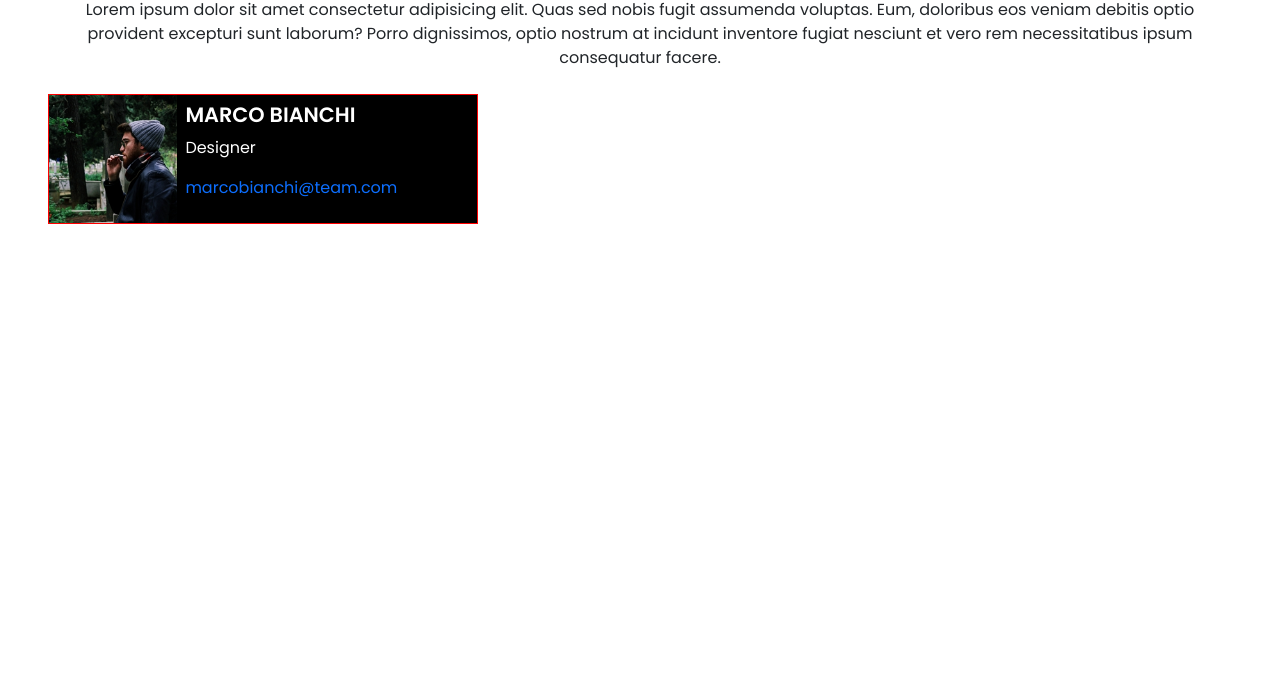
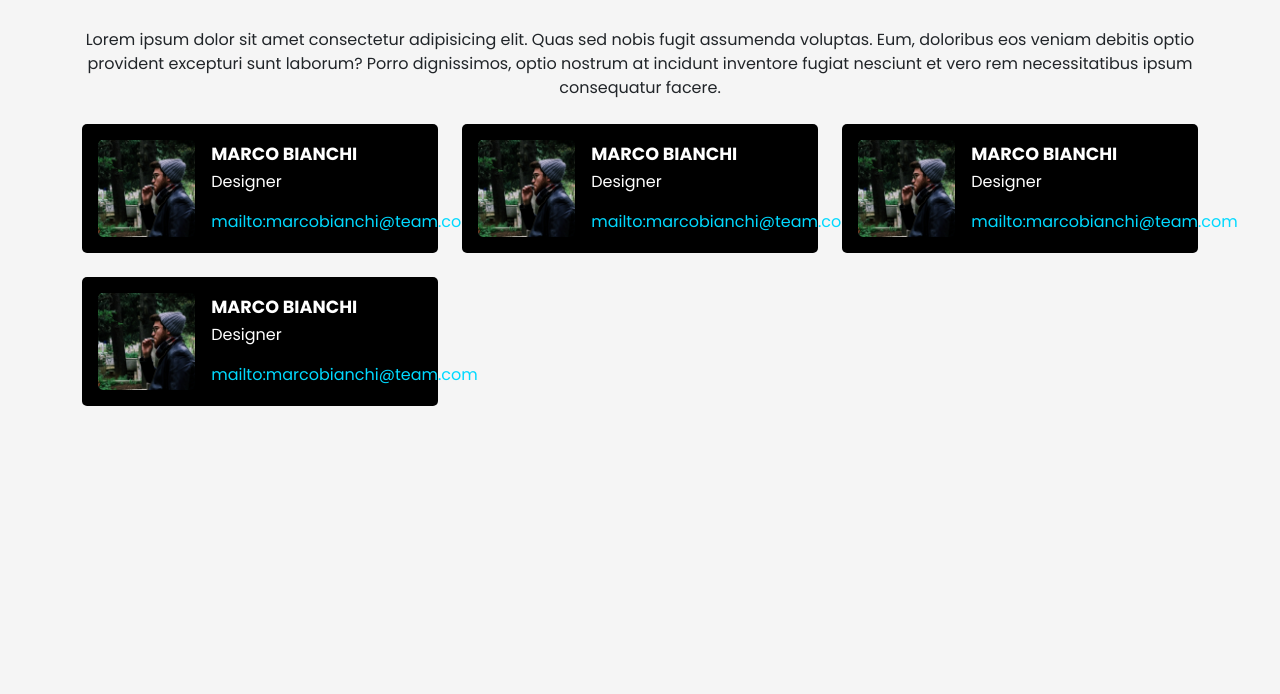
Before and after one commit to Andre050101/js-our-team, a plain HTML site: page index.html in a window 1280 px wide. Shown: the part 106-800 px from the top of the page. Drawn offline with nearby package versions, Linux system fonts and the light colour scheme; a web font is replaced by a local one.

Commit message:
html structure done

```diff
--- a/css/style.css
+++ b/css/style.css
@@ -1,6 +1,9 @@
 /*Variables*/
 :root {
     --title-color: #e53170;
+    --link-color: #00d9ff;
+    --card-bg-color: #000;
+    --text-color: #fff;
 }
 
 /*debug*/
@@ -8,54 +11,10 @@
     border: 1px solid red;
 }
 
-/*Font:*/
-.poppins-thin {
-    font-family: "Poppins", sans-serif;
-    font-weight: 100;
-    font-style: normal;
-}
-
-.poppins-light {
-    font-family: "Poppins", sans-serif;
-    font-weight: 300;
-    font-style: normal;
-}
-
-.poppins-regular {
-    font-family: "Poppins", sans-serif;
-    font-weight: 400;
-    font-style: normal;
-}
-
-.poppins-medium {
-    font-family: "Poppins", sans-serif;
-    font-weight: 500;
-    font-style: normal;
-}
-
-.poppins-semibold {
-    font-family: "Poppins", sans-serif;
-    font-weight: 600;
-    font-style: normal;
-}
-
-.poppins-bold {
-    font-family: "Poppins", sans-serif;
+h1 {
     font-weight: 700;
-    font-style: normal;
-}
-
-.poppins-black {
-    font-family: "Poppins", sans-serif;
-    font-weight: 900;
-    font-style: normal;
-}
-
-h1 {
-    font-family: "Poppins", sans-serif;
-    font-weight: 700;
-    font-style: normal;
     color: var(--title-color);
+    padding-bottom: 30px;
 }
 
 h2 {
@@ -71,15 +30,32 @@ body {
     font-family: "Poppins", sans-serif;
     font-weight: 400;
     font-style: normal;
+    background-color: #f5f5f5;
 }
 
-#card {
-    background-color: black;
+.card-custom {
+    background-color: var(--card-bg-color);
+    color: var(--text-color);
+    padding: 1rem;
+    display: flex;
+    align-items: center;
+    border-radius: 5px;
 }
 
-#card div h2,
-#card div p {
-    color: white;
+.card-custom img {
+    width: 100%;
+    border-radius: 5px;
+}
+
+.card-custom h2 {
+    font-size: 1.1em;
+    font-weight: bold;
+    margin-bottom: 0.3rem;
+}
+
+.card-custom a {
+    color: var(--link-color);
+    text-decoration: none;
 }
 
 .width70per {
@@ -89,7 +65,3 @@ body {
 .width30per {
     width: 30%;
 }
-
-.width100per {
-    width: 100%;
-}
--- a/index.html
+++ b/index.html
@@ -16,28 +16,64 @@
 </head>
 
 <body>
-    <div class="container-fluid px-5">
-        <div class="my-4 d-flex justify-content-center">
+    <div class="container">
+        <div class="mt-5 text-center">
             <h1>Meet our Team</h1>
-        </div>
-        <div class="text-center">
             <p>Lorem ipsum dolor sit amet consectetur adipisicing elit. Quas sed nobis fugit assumenda voluptas. Eum,
                 doloribus eos veniam debitis optio provident excepturi sunt laborum? Porro dignissimos, optio nostrum at
                 incidunt inventore fugiat nesciunt et vero rem necessitatibus ipsum consequatur facere.</p>
         </div>
-        <div class="mt-4 d-flex">
-            <div id="card" class="debug d-flex">
-                <div class="width30per">
-                    <img src="./img/male1.png" alt="" class="width100per">
+        <div class="row mt-4">
+            <!--Card-->
+            <div class="col-md-4 mb-4">
+                <div class="card-custom">
+                    <div class="width30per">
+                        <img src="./img/male1.png" alt="">
+                    </div>
+                    <div class="width70per ps-3">
+                        <h2>MARCO BIANCHI</h2>
+                        <p>Designer</p>
+                        <a href="mailto:marcobianchi@team.com">mailto:marcobianchi@team.com</a>
+                    </div>
                 </div>
-                <div class="p-2">
-                    <h2>MARCO BIANCHI</h2>
-                    <p>Designer</p>
-                    <a href="">marcobianchi@team.com</a>
+            </div>
+            <div class="col-md-4 mb-4">
+                <div class="card-custom">
+                    <div class="width30per">
+                        <img src="./img/male1.png" alt="">
+                    </div>
+                    <div class="width70per ps-3">
+                        <h2>MARCO BIANCHI</h2>
+                        <p>Designer</p>
+                        <a href="mailto:marcobianchi@team.com">mailto:marcobianchi@team.com</a>
+                    </div>
+                </div>
+            </div>
+            <div class="col-md-4 mb-4">
+                <div class="card-custom">
+                    <div class="width30per">
+                        <img src="./img/male1.png" alt="">
+                    </div>
+                    <div class="width70per ps-3">
+                        <h2>MARCO BIANCHI</h2>
+                        <p>Designer</p>
+                        <a href="mailto:marcobianchi@team.com">mailto:marcobianchi@team.com</a>
+                    </div>
+                </div>
+            </div>
+            <div class="col-md-4 mb-4">
+                <div class="card-custom">
+                    <div class="width30per">
+                        <img src="./img/male1.png" alt="">
+                    </div>
+                    <div class="width70per ps-3">
+                        <h2>MARCO BIANCHI</h2>
+                        <p>Designer</p>
+                        <a href="mailto:marcobianchi@team.com">mailto:marcobianchi@team.com</a>
+                    </div>
                 </div>
             </div>
         </div>
-
 
 
     </div>
```
